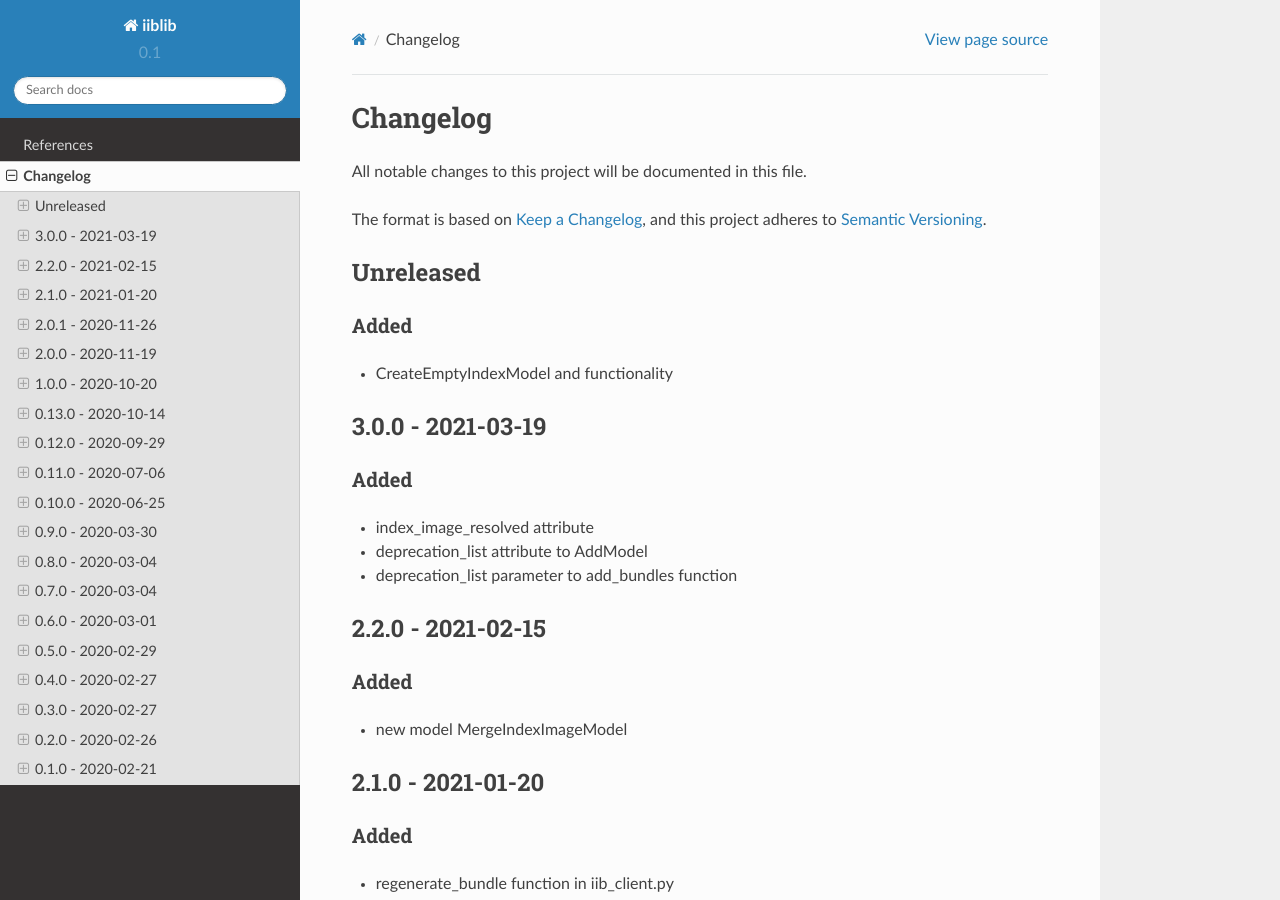
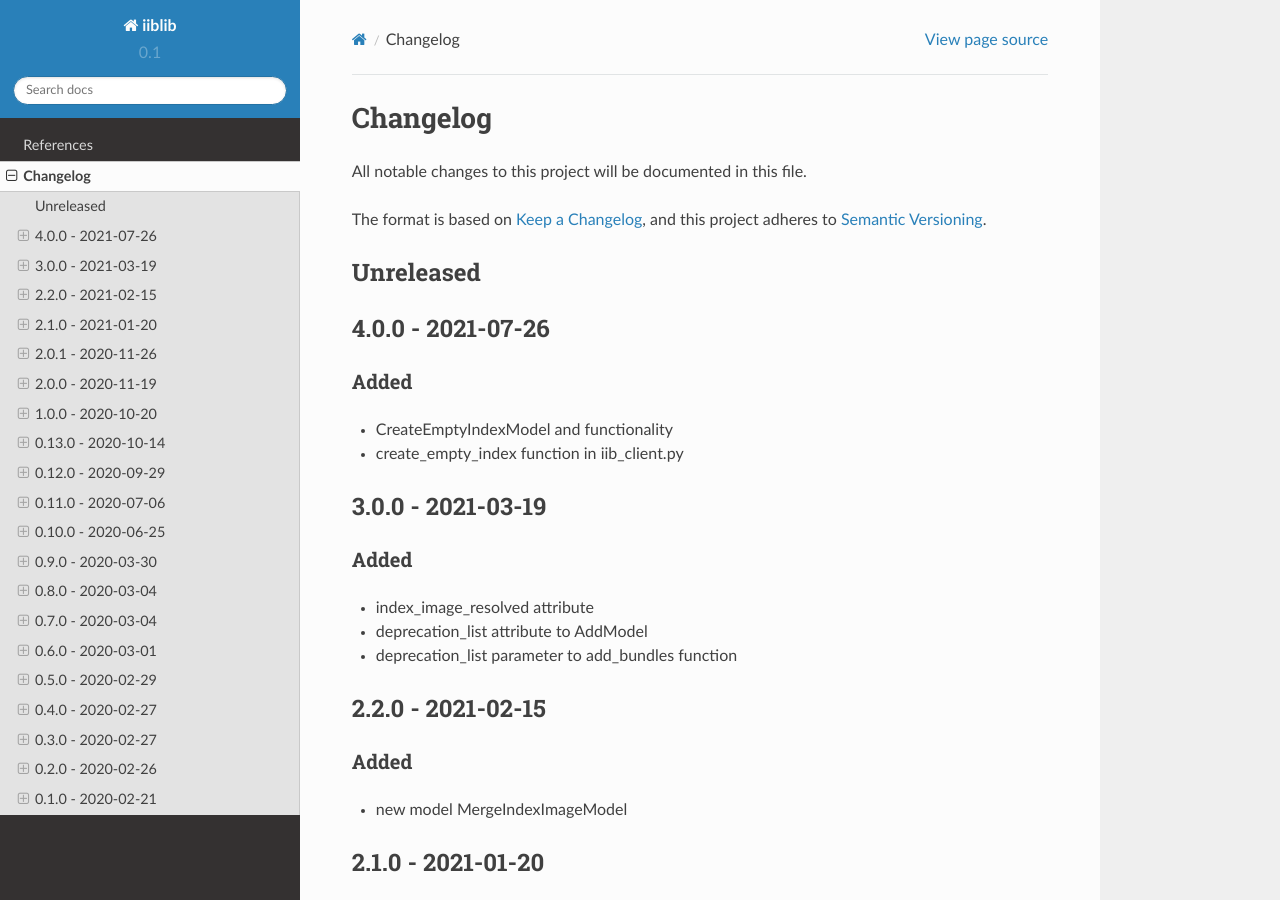
Before and after one commit to release-engineering/iiblib, a Sphinx documentation site: the page built from docs/source/CHANGELOG.md, in a window 1280 px wide and 900 px high. Built offline with Sphinx 7.4.7 and the Read the Docs theme 2.0.0, drawn with Linux system fonts in a browser that asks for light colours.

Commit message:
Release v4.0.0

```diff
--- a/docs/source/CHANGELOG.md
+++ b/docs/source/CHANGELOG.md
@@ -7,8 +7,11 @@ and this project adheres to [Semantic Versioning](https://semver.org/spec/v2.0.0
 
 ## Unreleased
 
+## 4.0.0 - 2021-07-26
+
 ### Added
  - CreateEmptyIndexModel and functionality
+ - create_empty_index function in iib_client.py
 
 ## 3.0.0 - 2021-03-19
 
```
